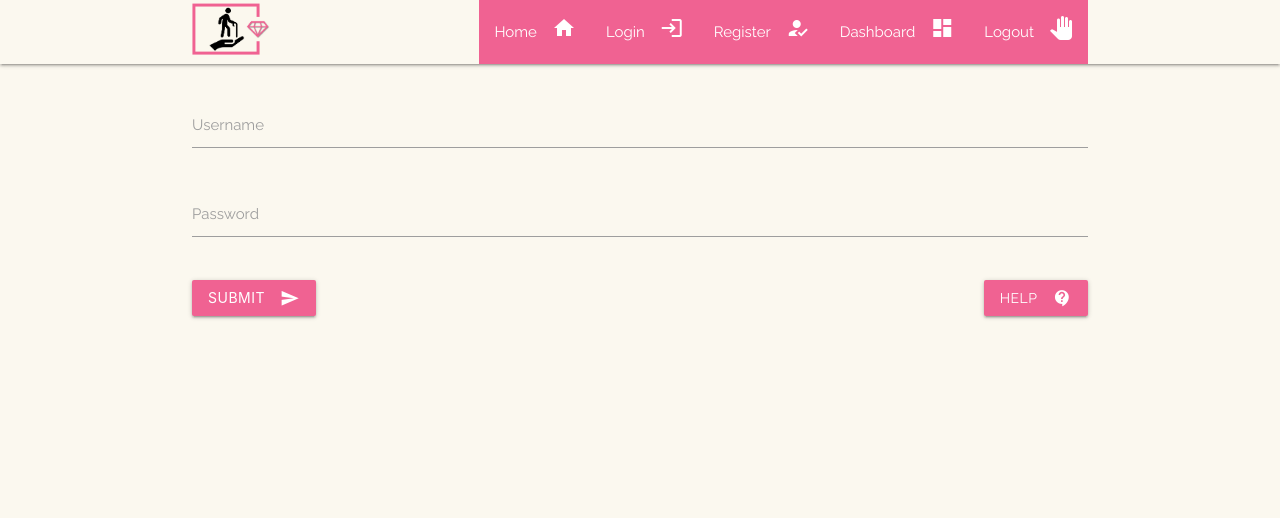
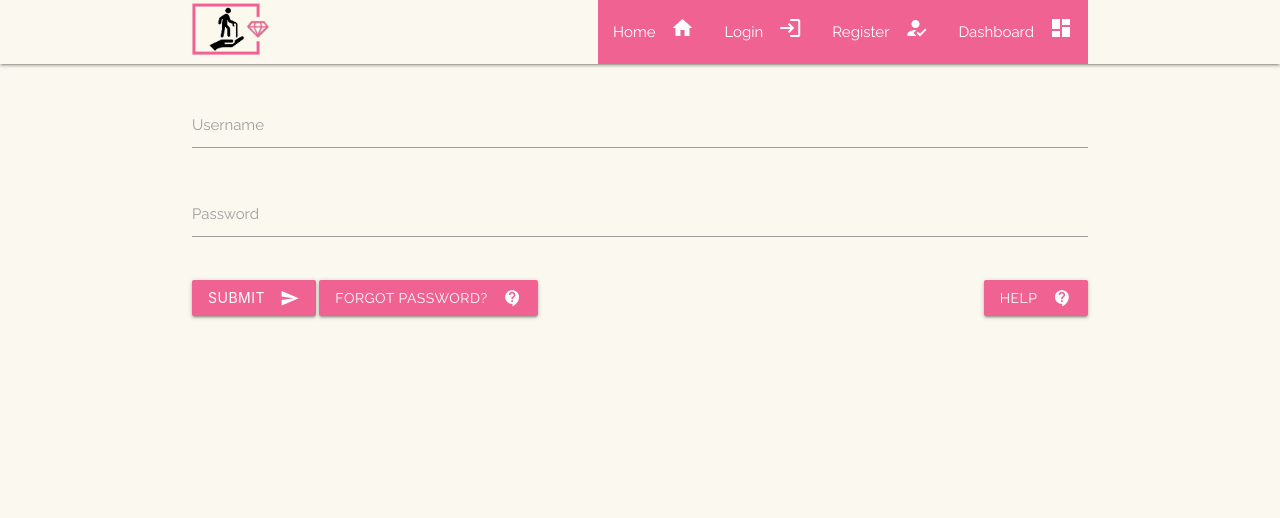
Before and after one commit to NaoiseGaffney/ElderCareSupreme, a Django app: page /login in a window 1280 px wide. Shown: the top 518 px of the page. Run offline with Django 3.2, Linux system fonts and the light colour scheme; some libraries are stand-ins or nearby versions.

Commit message:
hiding logout button and forgotPassword button added

```diff
--- a/src/templates/accounts/login.html
+++ b/src/templates/accounts/login.html
@@ -23,6 +23,7 @@
   <button class="btn waves-effect waves-light pink lighten-2" type="submit" name="SIGN IN" value="SIGN IN">Submit
     <i class="material-icons right">send</i>
   </button>
+   <a class="btn waves-effect waves-light pink lighten-2 modal-trigger" href="#ForgottPassword">Forgot password?<i class="material-icons right">contact_support</i></a>
   <a class="btn waves-effect waves-light pink lighten-2 modal-trigger right" href="#help">Help<i class="material-icons right">contact_support</i></a>
   <aside>
     <div class="container">
--- a/src/templates/partials/_navbar.html
+++ b/src/templates/partials/_navbar.html
@@ -9,7 +9,10 @@
                 <li><a href="{% url 'login' %}">Login<i class="material-icons right">login</i></a></li>
                 <li><a href="{% url 'register' %}">Register<i class="material-icons right">how_to_reg</i></a></li>
                 <li><a href="{% url 'dashboard' %}">Dashboard<i class="material-icons right">dashboard</i></a></li>
+                 {% if user.is_authenticated %}
                 <li><a href="{% url 'logout' %}">Logout<i class="material-icons right">pan_tool</i></a></li>
+                {% endif %}
+
             </ul>
         </div>
     </nav>
```
